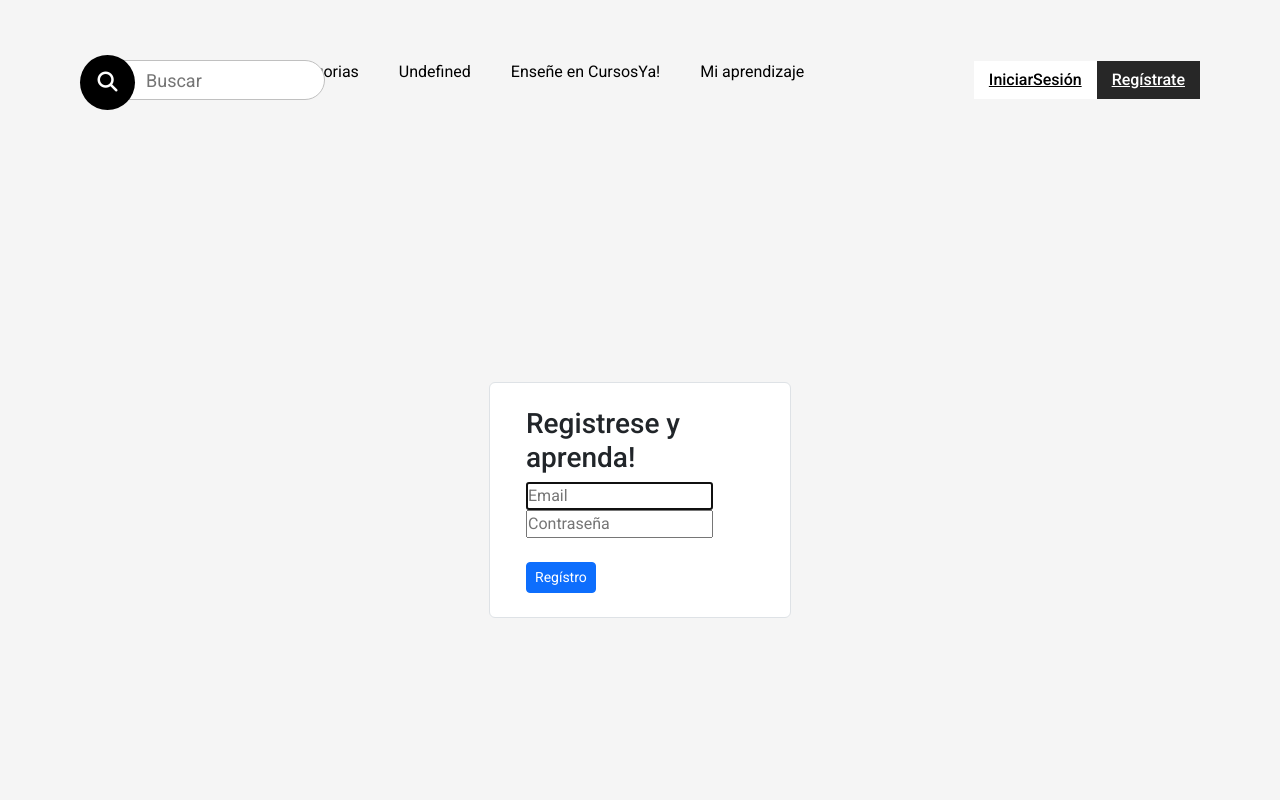
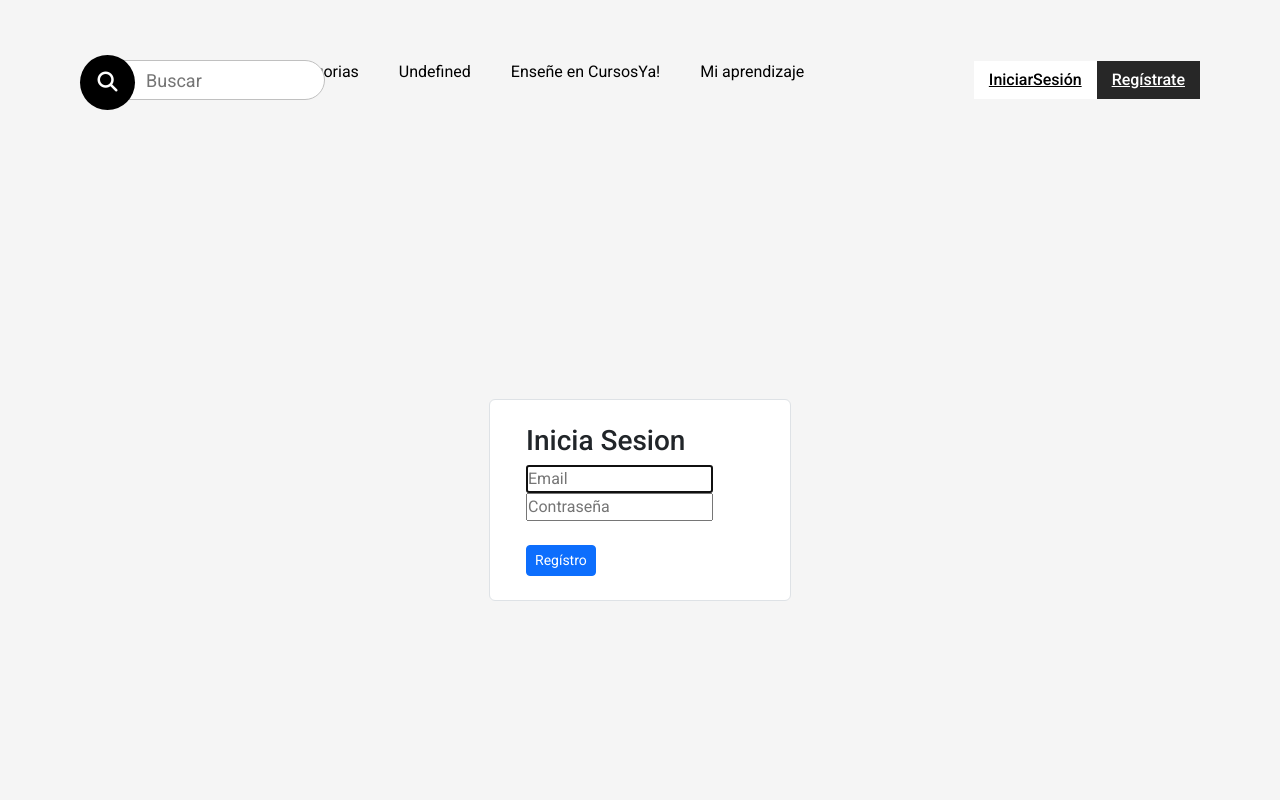
Before and after one commit to Montesit00/fats, a React (Vite) app: page /IniciarSesion in a window 1280 px wide. Shown: the top 800 px of the page. Built offline with nearby package versions, Linux system fonts and the light colour scheme.

Commit message:
se agregaron nuevas carpetas

```diff
--- a/src/Connection/ConectBack.jsx
+++ b/src/Connection/ConectBack.jsx
@@ -1,6 +1,6 @@
 import React from "react";
 
-const postUser = async () => {
+const connectBack = async () => {
         try {
             const resp = await fetch('http://localhost:5000/registro')
             const resjson = await resp.json()
@@ -12,4 +12,4 @@ const postUser = async () => {
         }
     }
 
-export default postUser
+export default connectBack
--- a/src/pages/Inicio-sesion.jsx
+++ b/src/pages/Inicio-sesion.jsx
@@ -48,7 +48,7 @@ const IniciarSesion = () => {
                     <div className="col-md-5 mx-auto align-self-center col-lg-3 col-sm-6 col-sx-12">
                         <form className="border p-4 rounded bg-white" onSubmit={guardarDatos}>
                             <div className="container">
-                                <h3>Registrese y aprenda!</h3>
+                                <h3>Inicia Sesion</h3>
                                 <div className="inputContainer">
                                     <input
                                         type="text"
```
Also changed, not shown: src/context/AuthContext.jsx (renamed from src/context/AuthContext.js), src/reducers/authReducer.js (added), src/types/Types.js (added).
